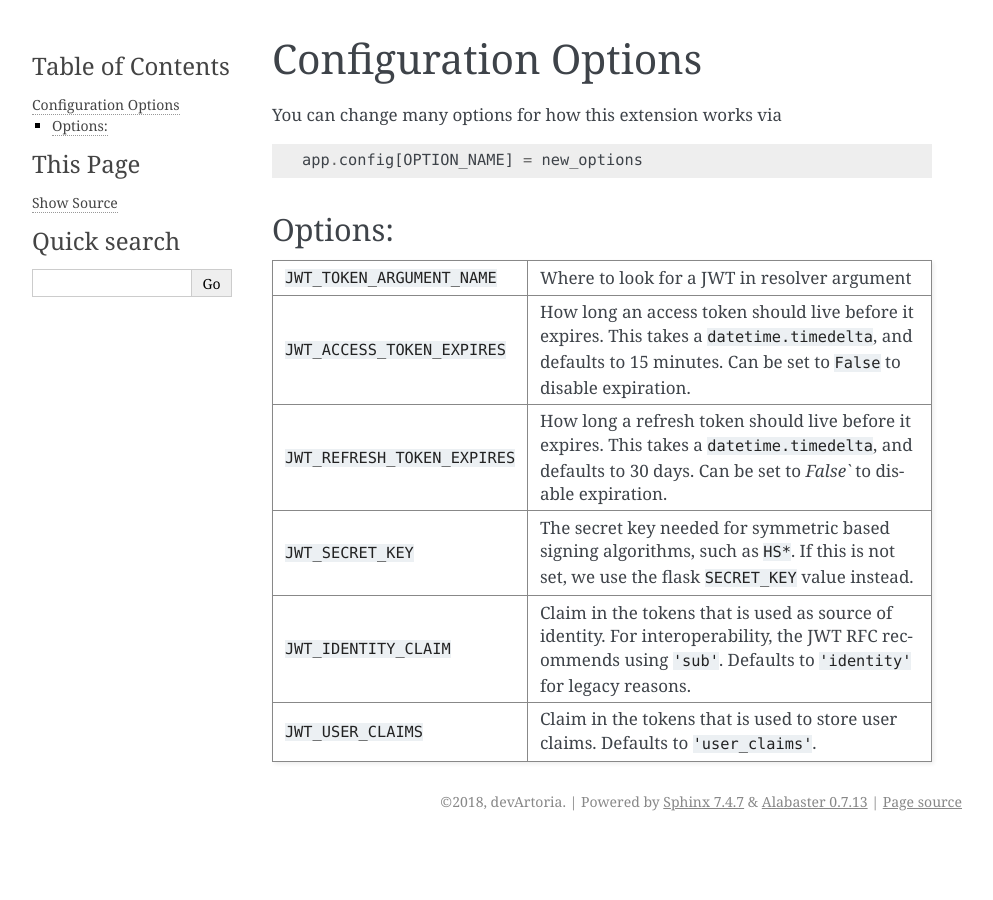
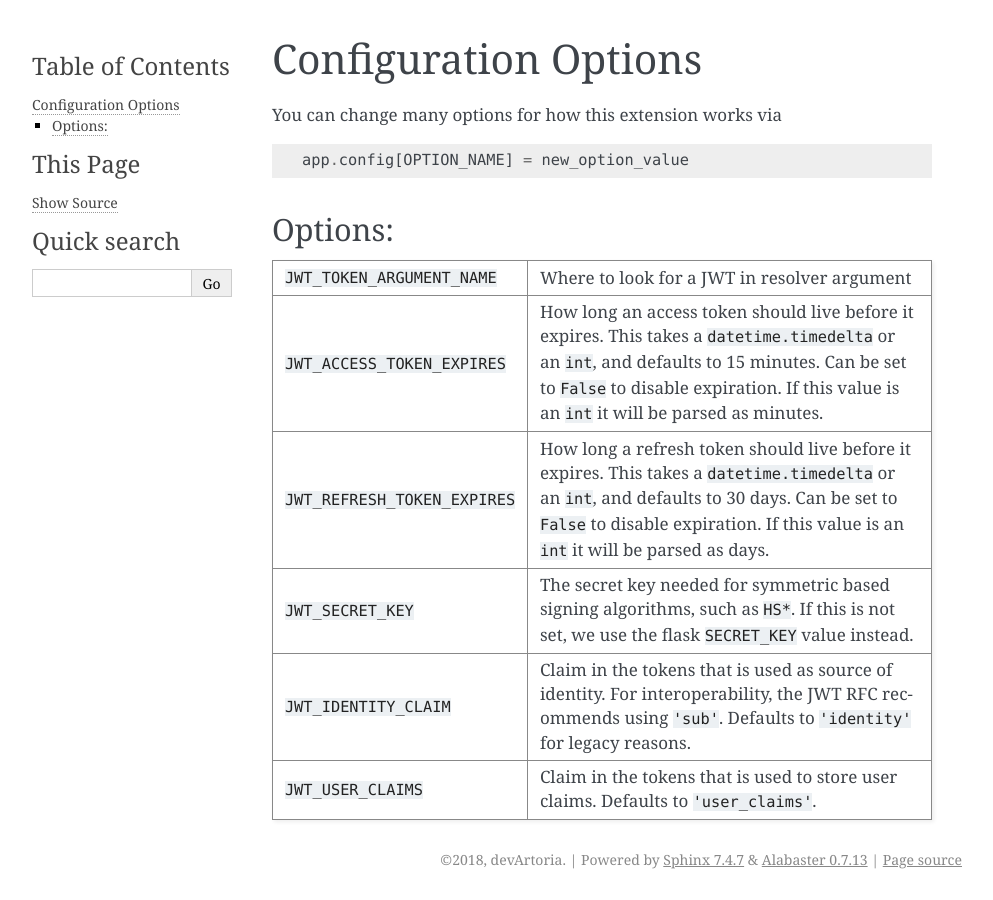
Before and after one commit to rscarrera27/Flask-GraphQL-Auth, a Sphinx documentation site: the page built from docs/options.rst, in a window 1280 px wide. Shown: the whole page, without its empty margins (148-1141 px from the left). Built offline with Sphinx 7.4.7, drawn with Linux system fonts in a browser that asks for light colours.

Commit message:
docs: fix config option names in examples and tests

```diff
--- a/docs/options.rst
+++ b/docs/options.rst
@@ -7,7 +7,7 @@ You can change many options for how this extension works via
 
 .. code-block:: python
 
-  app.config[OPTION_NAME] = new_options
+  app.config[OPTION_NAME] = new_option_value
 
 Options:
 ~~~~~~~~~~~~~~~~
@@ -15,13 +15,17 @@ Options:
 ================================= =================================================
 ``JWT_TOKEN_ARGUMENT_NAME``        Where to look for a JWT in resolver argument
 ``JWT_ACCESS_TOKEN_EXPIRES``       How long an access token should live before
-                                   it expires. This takes a ``datetime.timedelta``,
-                                   and defaults to 15 minutes. Can be set to
-                                   ``False`` to disable expiration.
+                                   it expires. This takes a ``datetime.timedelta``
+                                   or an ``int``, and defaults to 15 minutes. Can
+                                   be set to ``False`` to disable expiration.
+                                   If this value is an ``int`` it will be parsed
+                                   as minutes.
 ``JWT_REFRESH_TOKEN_EXPIRES``      How long a refresh token should live before
-                                   it expires. This takes a ``datetime.timedelta``,
-                                   and defaults to 30 days. Can be set to
-                                   `False`` to disable expiration.
+                                   it expires. This takes a ``datetime.timedelta``
+                                   or an ``int``, and defaults to 30 days. Can
+                                   be set to ``False`` to disable expiration.
+                                   If this value is an ``int`` it will be parsed
+                                   as days.
 ``JWT_SECRET_KEY``                 The secret key needed for symmetric based signing
                                    algorithms, such as ``HS*``. If this is not set,
                                    we use the flask ``SECRET_KEY`` value instead.
```
Also changed, not shown: 4 other files.
